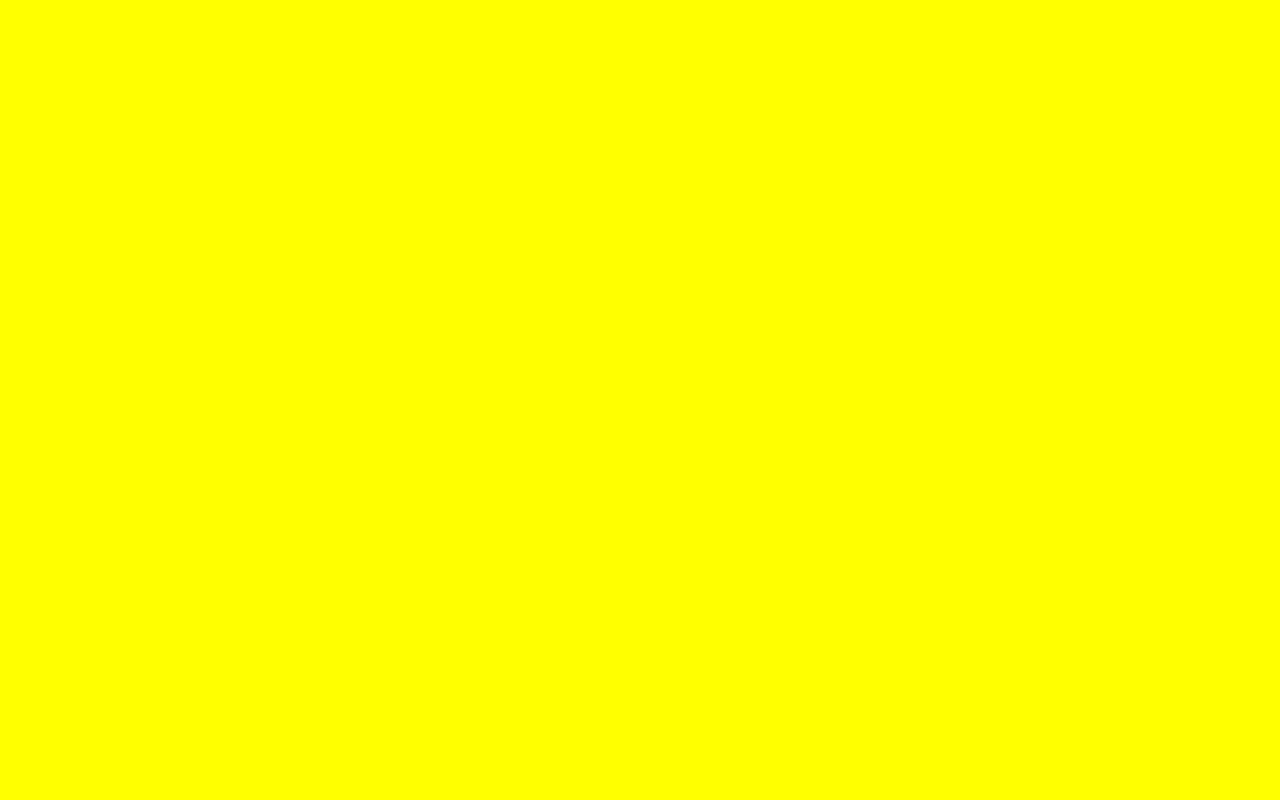
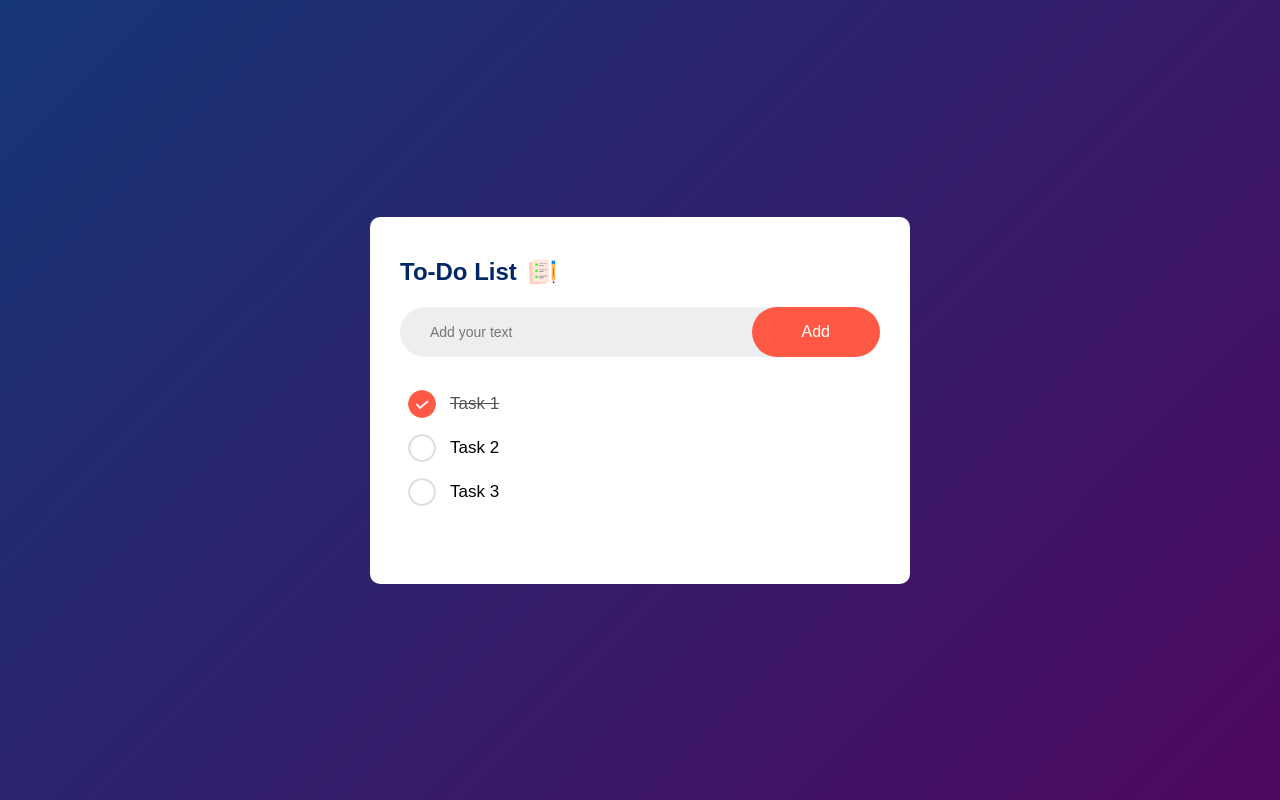
Before and after one commit to HalamLee/30-Days-30-JS-Projects, a plain HTML site: page To-Do List App/index.html in a window 1280 px wide. Drawn offline with Linux system fonts and the light colour scheme.

Commit message:
design: 퍼블리싱

```diff
--- a/To-Do List App/index.html
+++ b/To-Do List App/index.html
@@ -6,8 +6,22 @@
     <meta name="viewport" content="width=device-width, initial-scale=1.0" />
     <title>To-Do List</title>
     <link rel="stylesheet" href="style.css" />
+    <script src="./main.js" defer></script>
   </head>
   <body>
-    <script src="./main.js"></script>
+    <div class="container">
+      <div class="todo-app">
+        <h2>To-Do List <img src="images/icon.png" /></h2>
+        <div class="row">
+          <input type="text" id="input-box" placeholder="Add your text" />
+          <button>Add</button>
+        </div>
+        <ul id="list-container">
+          <li class="checked">Task 1</li>
+          <li>Task 2</li>
+          <li>Task 3</li>
+        </ul>
+      </div>
+    </div>
   </body>
 </html>
--- a/To-Do List App/main.js
+++ /dev/null
@@ -1 +0,0 @@
-document.body.style.backgroundColor = 'yellow';
--- a/To-Do List App/style.css
+++ b/To-Do List App/style.css
@@ -1,3 +1,96 @@
-body {
-  background-color: red;
+* {
+  margin: 0;
+  padding: 0;
+  font-family: 'Poppins', sans-serif;
+  box-sizing: border-box;
 }
+
+.container {
+  width: 100%;
+  min-height: 100vh;
+  background: linear-gradient(135deg, #153677, #4e085f);
+  display: flex;
+  align-items: center;
+  justify-content: center;
+}
+
+.todo-app {
+  width: 100%;
+  max-width: 540px;
+  background-color: #fff;
+  padding: 40px 30px 70px;
+  border-radius: 10px;
+}
+
+.todo-app h2 {
+  color: #002765;
+  display: flex;
+  align-items: center;
+  margin-bottom: 20px;
+}
+
+.todo-app h2 img {
+  width: 30px;
+  margin-left: 10px;
+}
+
+.row {
+  display: flex;
+  align-items: center;
+  justify-content: space-between;
+  background-color: #edeef0;
+  border-radius: 30px;
+  padding-left: 20px;
+  margin-bottom: 25px;
+}
+
+input {
+  flex: 1;
+  border: none;
+  outline: none;
+  background-color: transparent;
+  padding: 10px;
+  font-size: 14px;
+}
+
+button {
+  border: none;
+  outline: none;
+  padding: 16px 50px;
+  background-color: #ff5945;
+  color: #fff;
+  font-size: 16px;
+  cursor: pointer;
+  border-radius: 40px;
+}
+
+ul li {
+  list-style: none;
+  font-size: 17px;
+  padding: 12px 8px 12px 50px;
+  user-select: none;
+  cursor: pointer;
+  position: relative;
+}
+
+ul li::before {
+  content: '';
+  position: absolute;
+  height: 28px;
+  width: 28px;
+  border-radius: 50%;
+  background-image: url('images/unchecked.png');
+  background-size: cover;
+  background-position: center;
+  top: 8px;
+  left: 8px;
+}
+
+ul li.checked {
+  color: #555;
+  text-decoration: line-through;
+}
+
+ul li.checked::before {
+  background-image: url('images/checked.png');
+}
```
